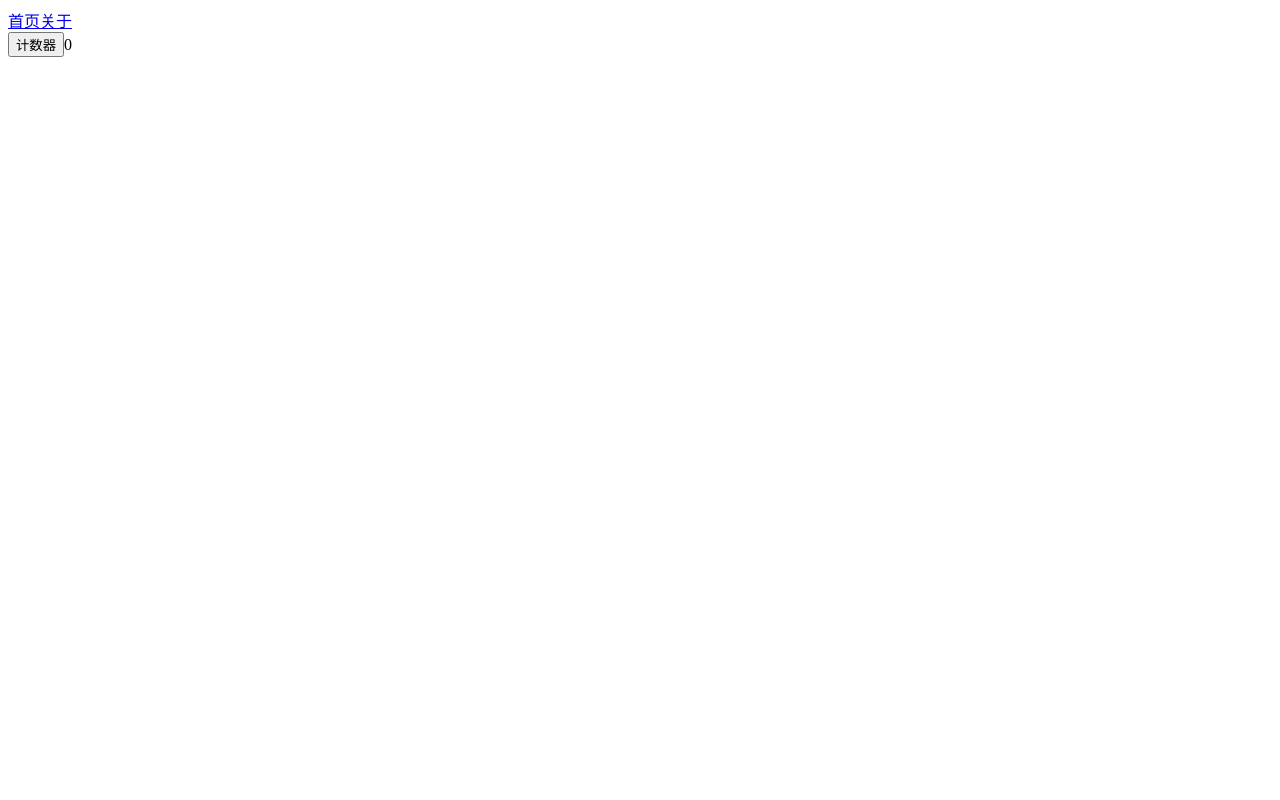
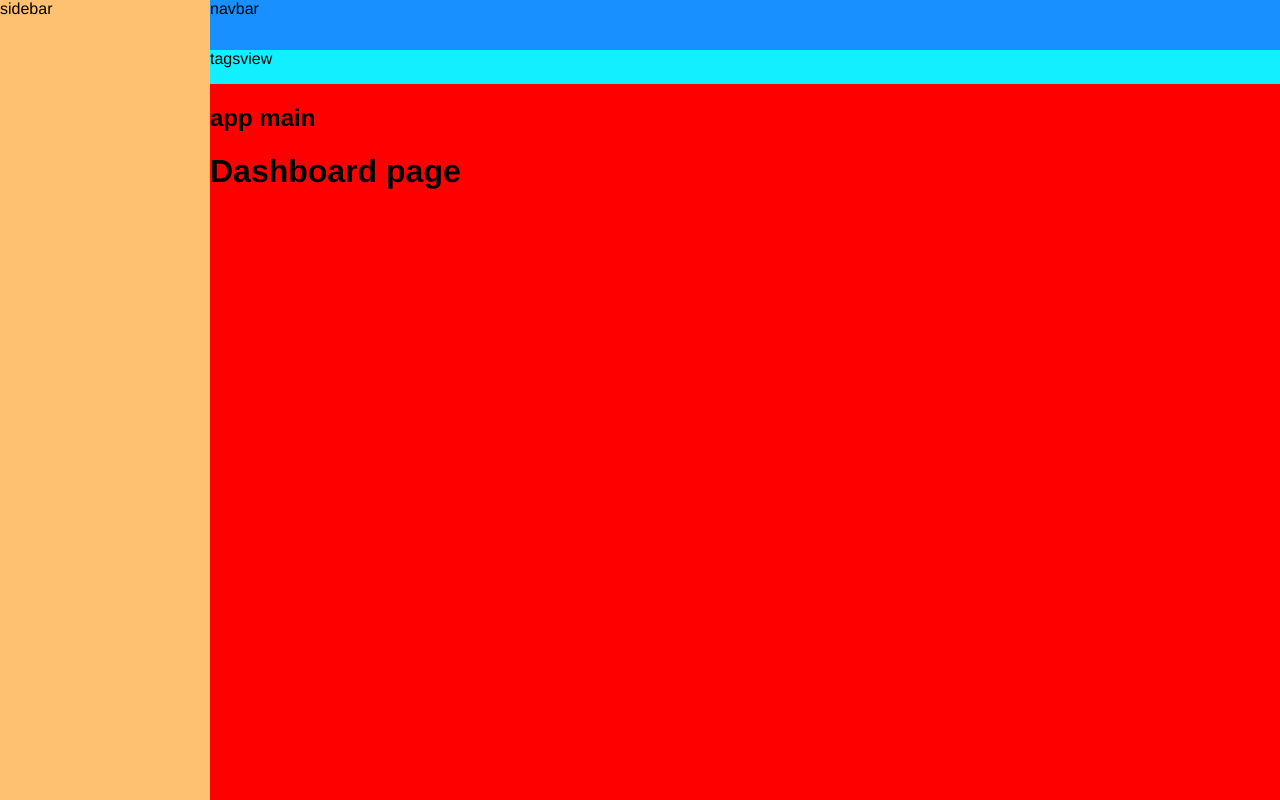
Before and after one commit to wangtongmeng/vue3-admin, a Vue app: page /dashboard in a window 1280 px wide. Before the commit this address had no page. Built offline with nearby package versions, Linux system fonts and the light colour scheme.

Commit message:
feat: 首页布局

```diff
--- a/package.json
+++ b/package.json
@@ -11,6 +11,7 @@
   },
   "dependencies": {
     "element-plus": "^2.2.21",
+    "normalize.css": "^8.0.1",
     "pinia": "^2.0.23",
     "vue": "^3.2.41",
     "vue-router": "^4.1.6"
@@ -28,6 +29,7 @@
     "eslint-plugin-vue": "^9.7.0",
     "husky": "^8.0.2",
     "prettier": "^2.7.1",
+    "sass": "^1.56.1",
     "typescript": "^4.6.4",
     "vite": "^3.2.3",
     "vue-tsc": "^1.0.9"
--- a/src/App.vue
+++ b/src/App.vue
@@ -1,11 +1,7 @@
 <template>
-  <router-link to="/home">首页</router-link>
-  <router-link to="/about">关于</router-link>
 
   <router-view></router-view>
 
-  <Counter></Counter>
 </template>
 <script setup lang="ts">
-import Counter from "@/components/Counter/index.vue"
 </script>
--- /dev/null
+++ b/src/layout/index.vue
@@ -0,0 +1,48 @@
+<template>
+  <div class="app-wrapper">
+    <div class="sidebar-container">sidebar</div>
+    <div class="main-container">
+      <div class="header">
+        <div class="navbar">navbar</div>
+        <div class="tags-view">tagsview</div>
+      </div>
+      <div class="app-main">
+        <h2>app main</h2>
+        <router-view></router-view>
+      </div>
+    </div>
+  </div>
+</template>
+<style lang="scss" scoped>
+.app-wrapper {
+  display: flex;
+  width: 100%;
+  height: 100%;
+
+  .main-container {
+    flex: 1;
+    display: flex;
+    flex-direction: column;
+
+    .header {
+      background: cyan;
+
+      .navbar {
+        height: 50px;
+        background: #1890ff;
+      }
+
+      .tags-view {
+        height: 34px;
+        background: #12efff;
+      }
+    }
+
+    .app-main {
+      /* main = 100% - navbar + tagsview */
+      min-height: calc(100vh - 84px);
+      background: red;
+    }
+  }
+}
+</style>
--- a/src/main.ts
+++ b/src/main.ts
@@ -4,6 +4,11 @@ import App from "./App.vue"
 import router from "./router/index"
 import ElementPlus from "element-plus" // 这里我们直接全量引入
 import "element-plus/dist/index.css"
+// 初始化css，重置css默认样式
+import "normalize.css/normalize.css"
+// 全局css
+import "@/styles/index.scss"
+
 const app = createApp(App)
 
 app.use(ElementPlus).use(router).use(createPinia()).mount("#app")
--- a/src/router/index.ts
+++ b/src/router/index.ts
@@ -1,7 +1,27 @@
 import { createRouter, createWebHistory } from "vue-router"
+import Layout from "@/layout/index.vue"
 export default createRouter({
   history: createWebHistory(),
   routes: [
+    {
+      path: "/",
+      component: Layout,
+      redirect: "/dashboard",
+      children: [
+        {
+          path: "dashboard",
+          name: "Dashboard",
+          component: () =>
+            import(
+              /* webpackChunkName: "dashboard" */
+              "@/views/dashboard/index.vue"
+            ),
+          meta: {
+            title: "Dashboard" // 需要配置声明文件否则无提示
+          }
+        }
+      ]
+    },
     {
       path: "/home",
       component: () => import("../views/Home.vue")
--- /dev/null
+++ b/src/styles/index.scss
@@ -0,0 +1,17 @@
+@import "./variables.module.scss";
+@import "./sidebar.scss";
+html {
+  height: 100%;
+  box-sizing: border-box;
+}
+body {
+  height: 100%;
+  -moz-osx-font-smoothing: grayscale;
+  -webkit-font-smoothing: antialiased;
+  text-rendering: optimizeLegibility;
+  font-family: Helvetica Neue, Helvetica, PingFang SC, Hiragino Sans GB,
+    Microsoft YaHei, Arial, sans-serif;
+}
+#app {
+  height: 100%;
+}
--- /dev/null
+++ b/src/styles/sidebar.scss
@@ -0,0 +1,7 @@
+#app {
+  .sidebar-container {
+    width: $sideBarWidth !important;
+    height: 100%;
+    background-color: $yellow;
+  }
+}
--- /dev/null
+++ b/src/styles/variables.module.scss
@@ -0,0 +1,29 @@
+// base color
+$blue: #324157;
+$light-blue: #3a71a8;
+$red: #c03639;
+$pink: #e65d6e;
+$green: #30b08f;
+$tiffany: #4ab7bd;
+$yellow: #fec171;
+$panGreen: #30b08f;
+// sidebar
+$menuText: #bfcbd9;
+$menuActiveText: #409eff;
+$subMenuActiveText: #f4f4f5;
+$menuBg: #304156;
+$menuHover: #263445;
+$subMenuBg: #1f2d3d;
+$subMenuHover: #001528;
+$sideBarWidth: 210px;
+// 导出变量提供给js来使用
+:export {
+  menuText: $menuText;
+  menuActiveText: $menuActiveText;
+  subMenuActiveText: $subMenuActiveText;
+  menuBg: $menuBg;
+  menuHover: $menuHover;
+  subMenuBg: $subMenuBg;
+  subMenuHover: $subMenuHover;
+  sideBarWidth: $sideBarWidth;
+}
--- /dev/null
+++ b/src/views/dashboard/index.vue
@@ -0,0 +1,5 @@
+<template>
+  <div>
+    <h1>Dashboard page</h1>
+  </div>
+</template>
```
Also changed, not shown: src/router/typings.d.ts (added, +14 -0 lines), 1 other file (tests, documents, lock files or other folders).
